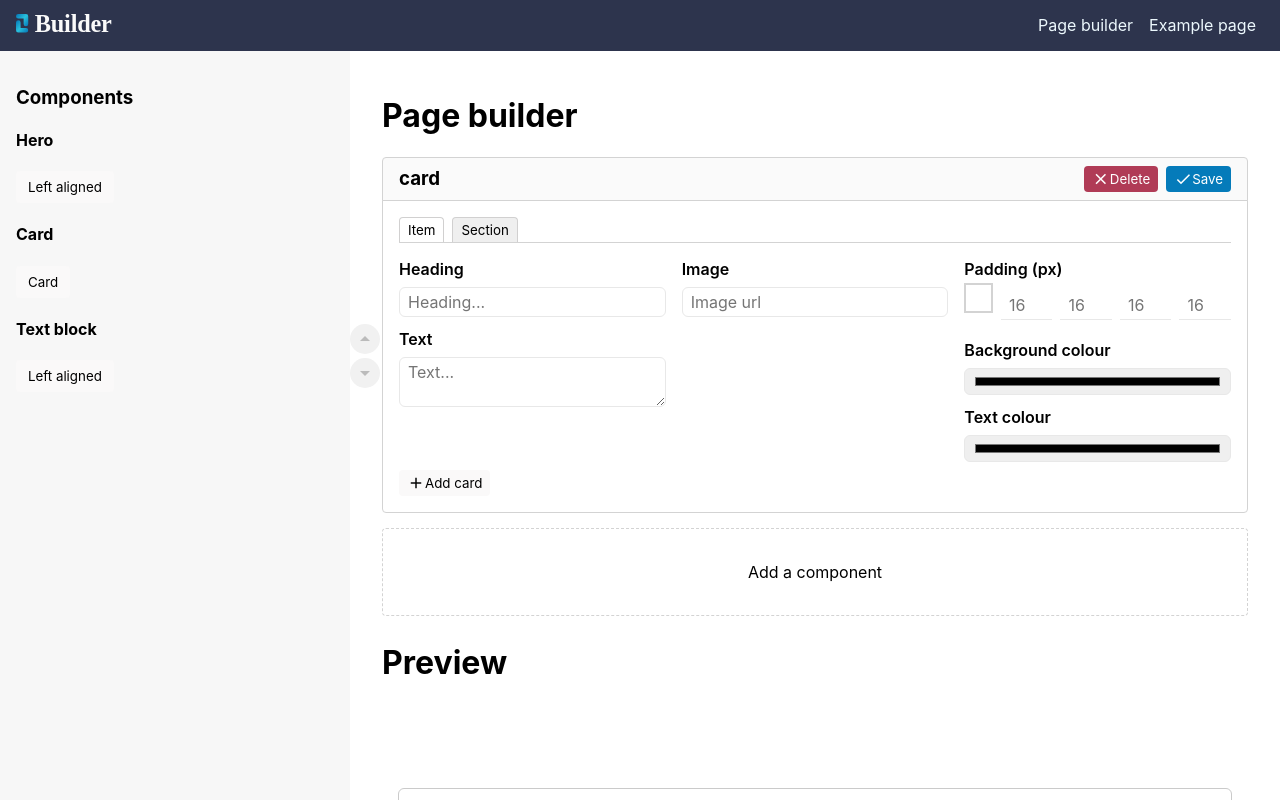
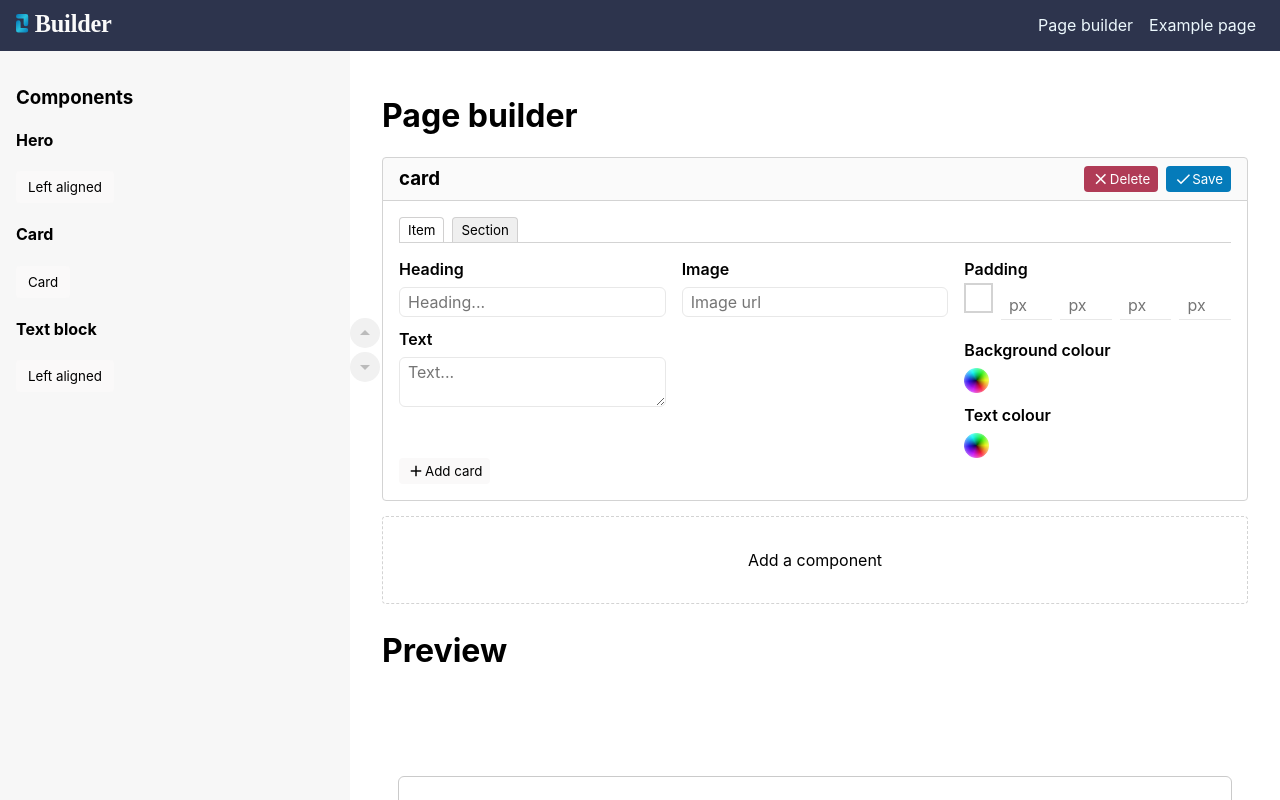
Before and after one commit to ejgoodwin/page-builder, a React (Create React App) app: page /page-builder in a window 1280 px wide. Both pictures are taken after a click on the button "Card". Shown: the top 800 px of the page. Built offline with nearby package versions, Linux system fonts and the light colour scheme.

Commit message:
added colour wheel icon to colour pickers

```diff
--- a/src/App.css
+++ b/src/App.css
@@ -217,6 +217,24 @@ img {
 
 .pb-builder {
   padding: 24px 32px;
+}
+
+.pb-colour-picker {
+  height: 25px;
+  position: relative;
+  width: 25px;
+}
+
+.pb-colour-picker__icon {
+  inset: 0;
+  position: absolute;
+}
+
+.pb-colour-picker__input {
+  cursor: pointer;
+  position: relative;
+  opacity: 0;
+  z-index: 1;
 }
 
 .pb-container {
--- a/src/components/page-builder/BuilderItem.js
+++ b/src/components/page-builder/BuilderItem.js
@@ -1,4 +1,5 @@
 import { useState } from "react";
+import colourWheel from "../../images/colour-wheel.png";
 
 const BuilderItem = ({ item, updateItemData }) => {
 
@@ -62,7 +63,7 @@ const BuilderItem = ({ item, updateItemData }) => {
 
       {/* Padding and colours */}
       <div className="pb-section-item__input-group">
-        <label for={`padding-${item.id}`}>Padding (px)</label>
+        <label for={`padding-${item.id}`}>Padding</label>
         <div className="pb-section-item__padding">
           <div className={`pb-section-item__padding-guide ${paddingGuideHightlight}`}>
             <span className="pb-section-item__padding-guide-line pb-section-item__padding-guide-line--1"></span>
@@ -73,7 +74,7 @@ const BuilderItem = ({ item, updateItemData }) => {
           <input
             className="pb-section-text-input"
             id={`padding-${item.id}`}
-            placeholder="16"
+            placeholder="px"
             type="text"
             onChange={(e) => inputPaddingChange(e, 0)}
             onBlur={() => updateItemData(padding, item.id, 'padding')}
@@ -81,7 +82,7 @@ const BuilderItem = ({ item, updateItemData }) => {
             value={padding[0]} />
           <input
             className="pb-section-text-input"
-            placeholder="16"
+            placeholder="px"
             type="text"
             onChange={(e) => inputPaddingChange(e, 1)}
             onBlur={() => updateItemData(padding, item.id, 'padding')}
@@ -89,7 +90,7 @@ const BuilderItem = ({ item, updateItemData }) => {
             value={padding[1]} />
           <input
             className="pb-section-text-input"
-            placeholder="16"
+            placeholder="px"
             type="text"
             onChange={(e) => inputPaddingChange(e, 2)}
             onBlur={() => updateItemData(padding, item.id, 'padding')}
@@ -97,7 +98,7 @@ const BuilderItem = ({ item, updateItemData }) => {
             value={padding[2]} />
           <input
             className="pb-section-text-input"
-            placeholder="16"
+            placeholder="px"
             type="text"
             onChange={(e) => inputPaddingChange(e, 3)}
             onBlur={() => updateItemData(padding, item.id, 'padding')}
@@ -105,17 +106,22 @@ const BuilderItem = ({ item, updateItemData }) => {
             value={padding[3]} />
         </div>
         <label for={`background-colour-${item.id}`}>Background colour</label>
+        <div className="pb-colour-picker">
+          <img className="pb-colour-picker__icon" src={colourWheel} alt="" />
           <input
-          className="pb-section-text-input"
+            className="pb-section-text-input pb-colour-picker__input"
             id={`background-colour-${item.id}`}
             placeholder="Background color hex value"
             type="color"
             onChange={(e) => inputBackgroundColorChange(e)}
             onBlur={() => updateItemData(backgroundColor, item.id, 'background')}
             value={backgroundColor} />
+        </div>
         <label for={`text-colour-${item.id}`}>Text colour</label>
+        <div className="pb-colour-picker">
+          <img className="pb-colour-picker__icon" src={colourWheel} alt="" />
           <input
-          className="pb-section-text-input"
+            className="pb-section-text-input pb-colour-picker__input"
             id={`text-colour-${item.id}`}
             placeholder="Text colour hex value"
             type="color"
@@ -124,6 +130,7 @@ const BuilderItem = ({ item, updateItemData }) => {
             value={textColor} />
         </div>
       </div>
+    </div>
   );
 }
 
--- a/src/components/page-builder/BuilderSection.js
+++ b/src/components/page-builder/BuilderSection.js
@@ -1,5 +1,6 @@
 import { useEffect, useState } from "react";
 import BuilderItem from "./BuilderItem";
+import colourWheel from "../../images/colour-wheel.png";
 
 const BuilderSection = ({ addCard, addSavedSection, deleteComponent, first, last, moveComponent, section }) => {
 
@@ -106,14 +107,17 @@ const BuilderSection = ({ addCard, addSavedSection, deleteComponent, first, last
 
 						<div className="pb-section-item__input-group">
 							<label for={`background-colour-${section.id}`}>Background colour</label>
+							<div className="pb-colour-picker">
+         				 <img className="pb-colour-picker__icon" src={colourWheel} alt="" />
 									<input
-								className="pb-section-text-input"
+										className="pb-section-text-input pb-colour-picker__input"
 										id={`background-colour-${section.id}`}
 										placeholder="Hex value"
-								type="text"
+										type="color"
 										onChange={(e) => inputSectionBackgroundColourChange(e)}
 										onBlur={() => updateSectionData(sectionBackgroundColour, 'background')}
 										value={sectionBackgroundColour} />
+							</div>
 						</div>
 					</div>
 				</div>
```
Also changed, not shown: src/images/colour-wheel.png (added). Lines whose indentation alone changed are shown as unchanged.
